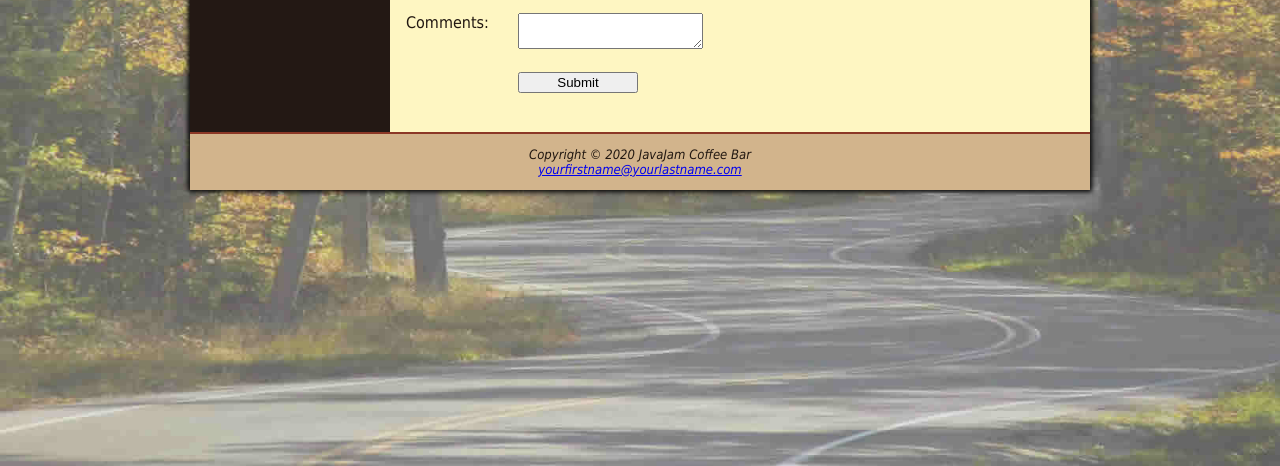
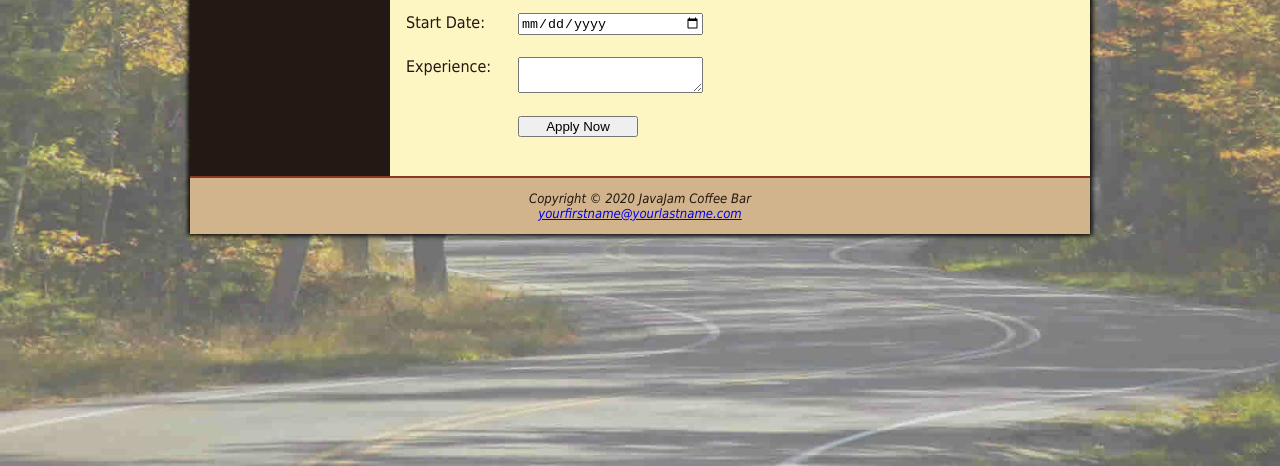
Before and after one commit to lucyfinnerty/cis1310, a plain HTML site: page javajam9/jobs.html in a window 1280 px wide. Shown: the part 334-800 px from the top of the page. Drawn offline with Linux system fonts and the light colour scheme.

Commit message:
ch9 javajam -- completed

```diff
--- a/javajam9/javajam.css
+++ b/javajam9/javajam.css
@@ -44,23 +44,6 @@ th, td {padding: 10px; text-align: left; }
 tr:nth-child(odd) { background-color: #D2B48E; }
 form { display: flex; flex-direction: column; padding-left: 1em; width: 80%; }
 input, textarea { margin-bottom: .5em; }
-/* Form element selector */
-form {
-      width: 40%;
-      display: grid;
-      grid-template-columns: 6em 1fr;
-      gap: 1em;
-    }
-
-    /* Attribute selector for the submit button */
-    input[type="submit"] {
-      grid-column: 2;
-      width: 9em;
-    }
-
-    /* ID selector for setting the background image */
-    #hero {
-      background-image: url('herojobs.jpg');
-      background-size: cover; /* Ensures the image covers the container */
-      background-position: center; /* Centers the image */
-    }
+form { width: 40%; display: grid; grid-template-columns: 6em 1fr; gap: 1em; }
+input[type="submit"] { grid-column: 2; width: 9em; }
+#herojobs{ background-image: url('herojobs.jpg'); background-size: cover; background-position: center; }
--- a/javajam9/jobs.html
+++ b/javajam9/jobs.html
@@ -31,10 +31,14 @@
         <label for="myEmail">Email:</label>
         <input type="email" id="myEmail" name="myEmail" required>
 
-        <label for="comments">Comments:</label>
-        <textarea id="comments" name="comments"></textarea>
+        <label for="myStart">Start Date:</label>
+        <input type="date" id="myStart" name="myStart" required>
 
-        <input type="submit" value="Submit">
+        <label for="myExperience">Experience:</label>
+        <textarea id="myExperience" name="myExperience" rows="2" cols="20"></textarea>
+
+        <input id="mySubmit" type="submit" value="Apply Now">
+      </form>
   </main>
   <footer>
     Copyright &copy; 2020 JavaJam Coffee Bar<br>
```
